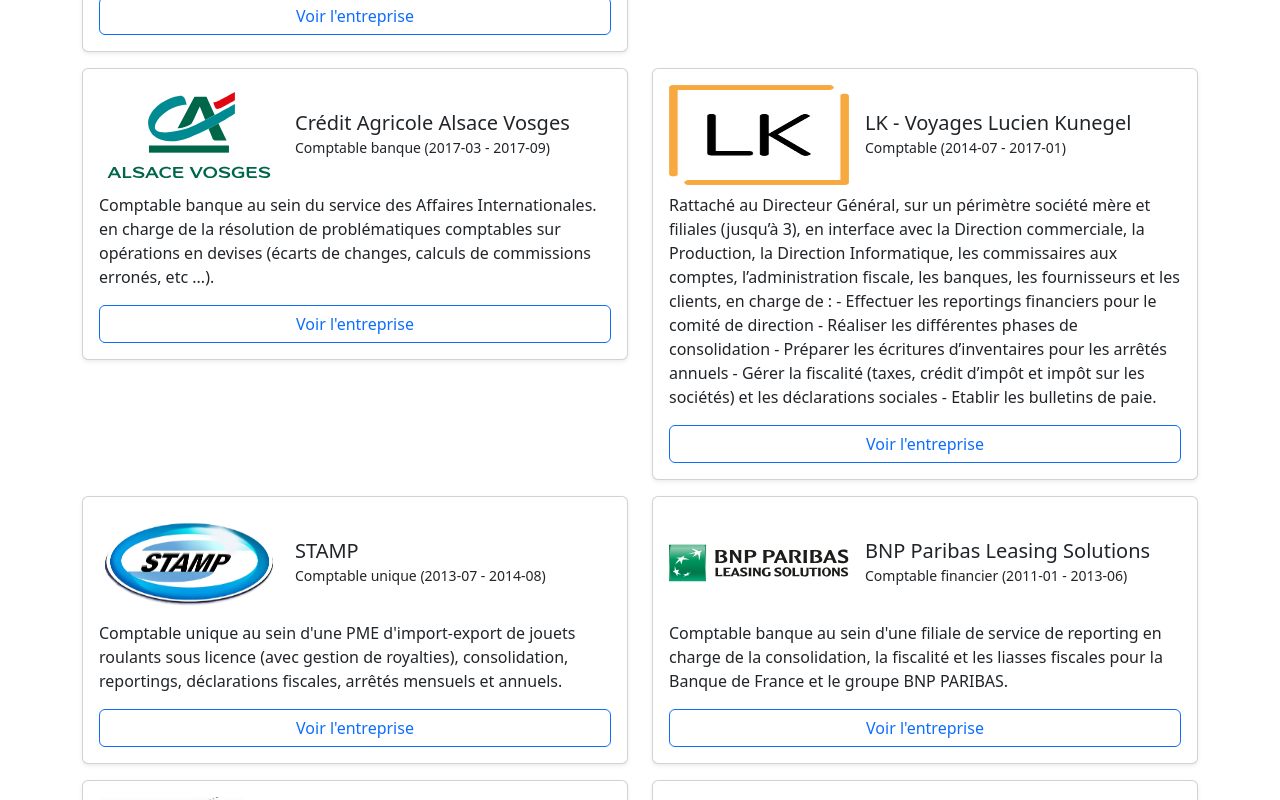
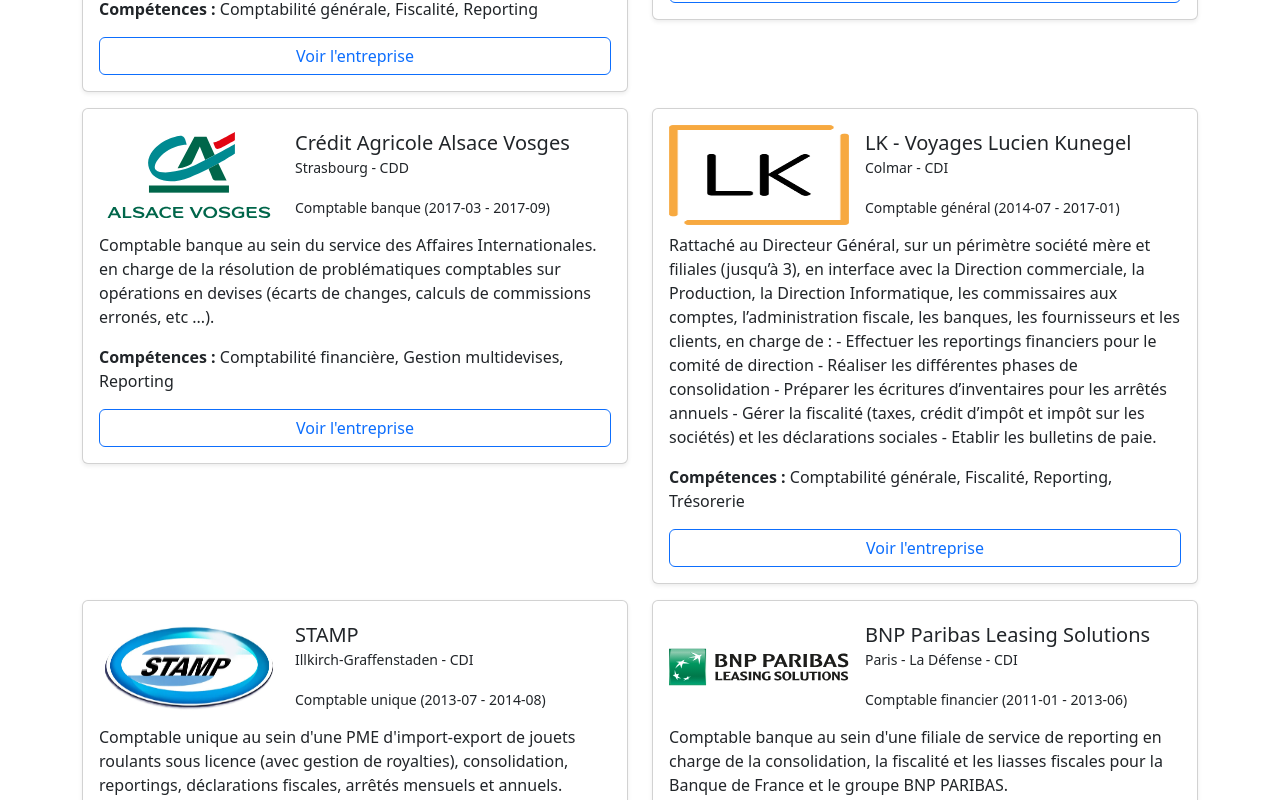
Before and after one commit to FredericRudrauf/CV_Internet, a Vue app: page /experiences-comptable in a window 1280 px wide. Shown: the part 400-1200 px from the top of the page. Built offline with nearby package versions, Linux system fonts and the light colour scheme.

Commit message:
modified:   src/components/ExperiencesComptable.vue 	modified:   src/components/ExperiencesInformatique.vue 	modified:   src/data/experiences_comptable.json 	modified:   src/data/experiences_informatique.json

```diff
--- a/src/components/ExperiencesComptable.vue
+++ b/src/components/ExperiencesComptable.vue
@@ -6,10 +6,12 @@
             <img :src="exp.logo" alt="Logo" width="180" height="100" class="me-3">
             <div>
               <h5 class="mb-0">{{ exp.entreprise }}</h5>
+              <p><small>{{ exp.lieu }} - {{ exp.contrat }}</small></p>
               <small>{{ exp.poste }} ({{ exp.debut }} - {{ exp.fin }})</small>
             </div>
           </div>
           <p>{{ exp.description }}</p>
+          <p><strong>Compétences :</strong> {{ exp.competences.join(', ') }}</p>
           <a :href="exp.lien" target="_blank" class="btn btn-outline-primary">Voir l'entreprise</a>
         </div>
       </div>
--- a/src/components/ExperiencesInformatique.vue
+++ b/src/components/ExperiencesInformatique.vue
@@ -6,8 +6,8 @@
             <img :src="exp.logo" alt="Logo" width="200" height="100" class="me-3">
             <div>
               <h5 class="mb-0">{{ exp.entreprise }}</h5>
+              <p><small>{{ exp.lieu }} - {{ exp.contrat }}</small></p>
               <small>{{ exp.poste }} ({{ exp.debut }} - {{ exp.fin }})</small>
-              <small>{{ exp.lieu }} - {{ exp.contrat }}</small>
             </div>
           </div>
           <p>{{ exp.description }}</p>
--- a/src/data/experiences_comptable.json
+++ b/src/data/experiences_comptable.json
@@ -2,8 +2,11 @@
     {
       "poste": "Collaborateur comptable",
       "entreprise": "Wagner & Associés",
+      "lieu": "Colmar",
+      "contrat": "CDI",
       "debut": "2018-02",
       "fin": "2021-07",
+      "competences": ["Comptabilité générale", "Fiscalité", "Reporting"],
       "logo": "img/Wagner.jpg",
       "lien": "https://wagnerassocies.fr/",
       "description": "Sous la responsabilité d’experts comptables associés, responsable de 40 sociétés (jusqu’à 20 salariés) de tous les secteurs d’activités (artisanat, commerce, services, bâtiment), en charge de : - Saisir toutes les opérations comptables – Gérer la fiscalité - Réaliser les tableaux de bord - Réviser les comptes, établir les comptes annuels et la liasse fiscale."
@@ -11,8 +14,11 @@
     {
       "poste": "Collaborateur comptable",
       "entreprise": "RSM Est",
+      "lieu": "Colmar",
+      "contrat": "CDI",
       "debut": "2017-10",
       "fin": "2018-02",
+      "competences": ["Comptabilité générale", "Fiscalité", "Reporting"],
       "logo": "img/RSM.webp",
       "lien": "https://www.rsm.global/france/fr/a-propos-de-rsm/nous-contacter/nos-bureaux-rsm-france/colmar",
       "description": "Collaborateur en cabinet comptable, en charge du calcul et de la déclaration de la TVA pour une soixantaine de petites et moyennes entreprises (-50 salariés)."
@@ -20,17 +26,23 @@
     {
       "poste": "Comptable banque",
       "entreprise": "Crédit Agricole Alsace Vosges",
+      "lieu": "Strasbourg",
+      "contrat": "CDD",
       "debut": "2017-03",
       "fin": "2017-09",
+      "competences": ["Comptabilité financière", "Gestion multidevises", "Reporting"],
       "logo": "img/CA.svg",
       "lien": "https://www.credit-agricole.fr/ca-alsace-vosges/particulier.html",
       "description": "Comptable banque au sein du service des Affaires Internationales. en charge de la résolution de problématiques comptables sur opérations en devises (écarts de changes, calculs de commissions erronés, etc ...)."
     },
     {
-      "poste": "Comptable",
+      "poste": "Comptable général",
       "entreprise": "LK - Voyages Lucien Kunegel",
+      "lieu": "Colmar",
+      "contrat": "CDI",
       "debut": "2014-07",
       "fin": "2017-01",
+      "competences": ["Comptabilité générale", "Fiscalité", "Reporting", "Trésorerie"],
       "logo": "img/LK.png",
       "lien": "https://www.l-k.fr/",
       "description": "Rattaché au Directeur Général, sur un périmètre société mère et filiales (jusqu’à 3), en interface avec la Direction commerciale, la Production, la Direction Informatique, les commissaires aux comptes, l’administration fiscale, les banques, les fournisseurs et les clients, en charge de : - Effectuer les reportings financiers pour le comité de direction - Réaliser les différentes phases de consolidation - Préparer les écritures d’inventaires pour les arrêtés annuels - Gérer la fiscalité (taxes, crédit d’impôt et impôt sur les sociétés) et les déclarations sociales - Etablir les bulletins de paie."
@@ -38,8 +50,11 @@
     {
       "poste": "Comptable unique",
       "entreprise": "STAMP",
+      "lieu": "Illkirch-Graffenstaden",
+      "contrat": "CDI",
       "debut": "2013-07",
       "fin": "2014-08",
+      "competences": ["Comptabilité générale", "Fiscalité", "Reporting", "Trésorerie"],
       "logo": "img/Stamp.png",
       "lien": "https://www.stamp-france.fr/",
       "description": "Comptable unique au sein d'une PME d'import-export de jouets roulants sous licence (avec gestion de royalties), consolidation, reportings, déclarations fiscales, arrêtés mensuels et annuels."
@@ -47,8 +62,11 @@
     {
       "poste": "Comptable financier",
       "entreprise": "BNP Paribas Leasing Solutions",
+      "lieu": "Paris - La Défense",
+      "contrat": "CDI",
       "debut": "2011-01",
       "fin": "2013-06",
+      "competences": ["Comptabilité financière", "Fiscalité", "Reporting", "Consolidation", "SURFI"],
       "logo": "img/BNP.svg",
       "lien": "https://leasingsolutions.bnpparibas.fr/",
       "description": "Comptable banque au sein d'une filiale de service de reporting en charge de la consolidation, la fiscalité et les liasses fiscales pour la Banque de France et le groupe BNP PARIBAS."
@@ -56,8 +74,11 @@
     {
       "poste": "Collaborateur comptable",
       "entreprise": "EXAFI Conseil, Audit et Expertise (n'existe plus)",
+      "lieu": "Paris",
+      "contrat": "CDI",
       "debut": "2007-07",
       "fin": "2010-12",
+      "competences": ["Comptabilité générale", "Fiscalité", "Reporting"],
       "logo": "img/Exafi.jpg",
       "lien": "https://entreprises.lefigaro.fr/exafi-75/entreprise-414888594",
       "description": "Collaborateur en cabinet comptable. Gestion d'une trentaine de clients, de la saisie comptable à la liasse fiscale. Reporting mensuels pour certains clients."
@@ -65,17 +86,23 @@
     {
       "poste": "Assistant contrôle de gestion",
       "entreprise": "Messier Services (Groupe SAFRAN)",
+      "lieu": "Molsheim",
+      "contrat": "CDD",
       "debut": "2007-01",
       "fin": "2007-06",
+      "competences": ["Comptabilité analytique", "Reporting"],
       "logo": "img/Safran.png",
       "lien": "https://www.safran-group.com/fr/societes/safran-landing-systems",
       "description": "Correction écritures analytiques, aide aux reporting mensuels."
     },
     {
-      "poste": "Comptable",
+      "poste": "Comptable général",
       "entreprise": "Hilton Hotels & Resorts",
+      "lieu": "Strasbourg",
+      "contrat": "CDD",
       "debut": "2006-09",
       "fin": "2006-12",
+      "competences": ["Comptabilité anglo-saxonne", "Reporting"],
       "logo": "img/Hilton.svg",
       "lien": "https://www.hilton.com/fr/hotels/sxbhitw-hilton-strasbourg/",
       "description": "Enregistrement du chiffre d'affaires journalier, contrôle et saisie des factures fournisseurs, création de fichiers avec macro VBA pour la gestion des immobilisations."
--- a/src/data/experiences_informatique.json
+++ b/src/data/experiences_informatique.json
@@ -6,7 +6,7 @@
       "contrat": "CDI",
       "debut": "2022-10",
       "fin": "en cours",
-      "competences": ["Moodle", "RedHat", "PHP", "Python", "MySQL"],
+      "competences": ["Moodle", "RedHat", "PHP", "Python", "MySQL", "Support utilisateur Niveau 2/3"],
       "logo": "img/udes.png",
       "lien": "https://www.usherbrooke.ca/",
       "description": "Support et développement de plugins Moodle, support de plateforme, maintenance serveurs RedHat. Soutien et développements Python pour le service des Bibliothèques et des Archives, divers travaux de recherches et synthèses sur les données des bibliothèques."
```
